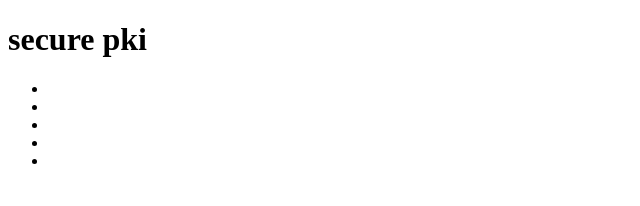
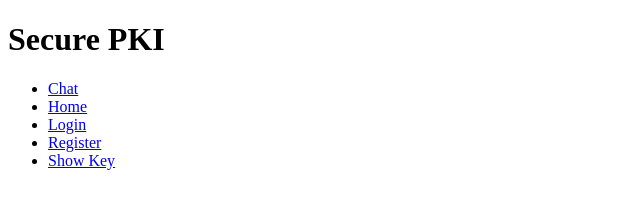
Before and after one commit to Prashant-chaps/Secure-PKI-Chat, a plain HTML site: page index.html in a window 1280 px wide. Shown: the whole page, without its empty margins (0-640 px from the left). Drawn offline with Linux system fonts and the light colour scheme.

Commit message:
Update index.html (root)

```diff
--- a/index.html
+++ b/index.html
@@ -1,22 +1,19 @@
 <!DOCTYPE html>
 <html lang="en">
 <head>
-    <meta charset="UTF-8">
-    <meta name="viewport" content="width=h1, initial-scale=1.0">
-    <title>Document</title>
+  <meta charset="UTF-8" />
+  <meta name="viewport" content="width=device-width, initial-scale=1.0" />
+  <title>Secure PKI - Navigation</title>
 </head>
 <body>
-    <h1>secure pki</h1>
-    <ul>
-        <li><a href="templates/chat.html"></a></li>
+  <h1>Secure PKI</h1>
 
-        <li><a href="templates/index.html"></a></li>
-
-        <li><a href="templates/login.html"></a></li>
-
-        <li><a href="templates/register.html"></a></li>
-
-        <li><a href="templates/show_key.html"></a></li>
-    </ul>
+  <ul>
+    <li><a href="templates/chat.html">Chat</a></li>
+    <li><a href="templates/index.html">Home</a></li>
+    <li><a href="templates/login.html">Login</a></li>
+    <li><a href="templates/register.html">Register</a></li>
+    <li><a href="templates/show_key.html">Show Key</a></li>
+  </ul>
 </body>
 </html>
```
